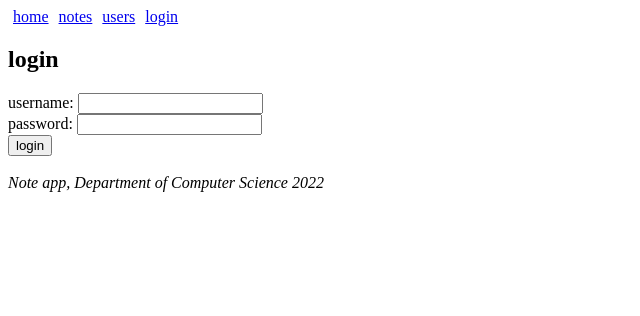
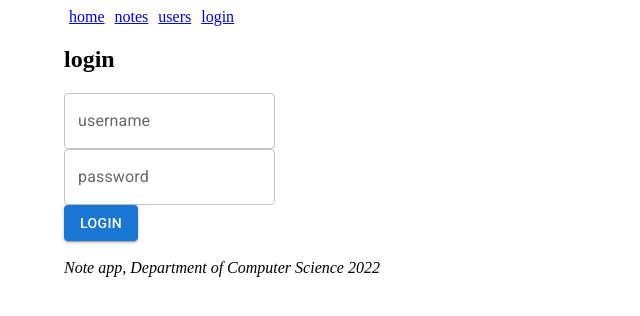
Before and after one commit to Andy-git985/router-notes, a React (Create React App) app: page /login in a window 1280 px wide. Shown: the top 316 px of the page, without its empty margins (0-640 px from the left). Built offline with nearby package versions, Linux system fonts and the light colour scheme.

Commit message:
Notes, Login, and Notification converted

```diff
--- a/package.json
+++ b/package.json
@@ -3,6 +3,9 @@
   "version": "0.1.0",
   "private": true,
   "dependencies": {
+    "@emotion/react": "^11.10.5",
+    "@emotion/styled": "^11.10.5",
+    "@mui/material": "^5.10.13",
     "@testing-library/jest-dom": "^5.16.5",
     "@testing-library/react": "^13.4.0",
     "@testing-library/user-event": "^13.5.0",
--- a/public/index.html
+++ b/public/index.html
@@ -9,6 +9,11 @@
       name="description"
       content="Web site created using create-react-app"
     />
+    <link
+      rel="stylesheet"
+      href="https://fonts.googleapis.com/css?family=Roboto:300,400,500,700&display=swap"
+    />
+    <!-- Roboto -->
     <link rel="apple-touch-icon" href="%PUBLIC_URL%/logo192.png" />
     <!--
       manifest.json provides metadata used when your web app is installed on a
--- a/src/App.js
+++ b/src/App.js
@@ -1,6 +1,6 @@
 import { useState } from 'react';
 import { Link, Navigate, Routes, Route, useMatch } from 'react-router-dom';
-
+import { Alert, Container } from '@mui/material';
 import Home from './components/Home';
 import Login from './components/Login';
 import Note from './components/Note';
@@ -29,6 +29,7 @@ const App = () => {
     },
   ]);
   const [user, setUser] = useState(null);
+  const [message, setMessage] = useState(null);
   const match = useMatch('/notes/:id');
 
   const note = match
@@ -37,6 +38,10 @@ const App = () => {
 
   const login = (user) => {
     setUser(user);
+    setMessage(`${user} logged in`);
+    setTimeout(() => {
+      setMessage(null);
+    }, 10000);
   };
 
   const padding = {
@@ -44,7 +49,9 @@ const App = () => {
   };
 
   return (
+    <Container>
       <div>
+        <div>{message && <Alert severity="success">{message}</Alert>}</div>
         <div>
           <Link style={padding} to="/">
             home
@@ -78,6 +85,7 @@ const App = () => {
           <em>Note app, Department of Computer Science 2022</em>
         </div>
       </div>
+    </Container>
   );
 };
 
--- a/src/components/Login.js
+++ b/src/components/Login.js
@@ -1,4 +1,5 @@
 import { useNavigate } from 'react-router-dom';
+import { TextField, Button } from '@mui/material';
 
 const Login = (props) => {
   const navigate = useNavigate();
@@ -14,12 +15,14 @@ const Login = (props) => {
       <h2>login</h2>
       <form onSubmit={onSubmit}>
         <div>
-          username: <input />
+          <TextField label="username" />{' '}
         </div>
         <div>
-          password: <input type="password" />
+          <TextField label="password" type="password" />{' '}
         </div>
-        <button type="submit">login</button>
+        <Button variant="contained" color="primary" type="submit">
+          login
+        </Button>
       </form>
     </div>
   );
--- a/src/components/Notes.js
+++ b/src/components/Notes.js
@@ -1,15 +1,27 @@
 import { Link } from 'react-router-dom';
+import {
+  Paper,
+  TableContainer,
+  TableBody,
+  TableRow,
+  TableCell,
+} from '@mui/material';
 
 const Notes = ({ notes }) => (
   <div>
     <h2>Notes</h2>
-    <ul>
-      {notes.map((note) => (
-        <li key={note.id}>
-          <Link to={`/notes/${note.id}`}>{note.content}</Link>
-        </li>
-      ))}
-    </ul>
+    <TableContainer component={Paper}>
+      <TableBody>
+        {notes.map((note) => (
+          <TableRow key={note.id}>
+            <TableCell>
+              <Link to={`/notes/${note.id}`}>{note.content}</Link>
+            </TableCell>
+            <TableCell>{note.user}</TableCell>
+          </TableRow>
+        ))}
+      </TableBody>
+    </TableContainer>
   </div>
 );
 
```
Also changed, not shown: 1 other file (tests, documents, lock files or other folders). Lines whose indentation alone changed are shown as unchanged.
